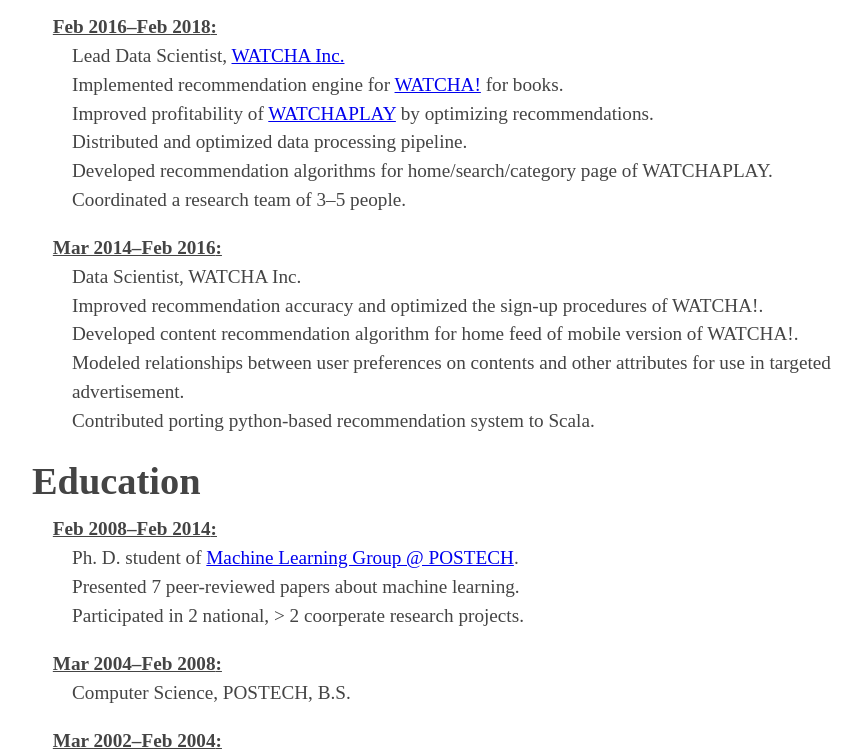
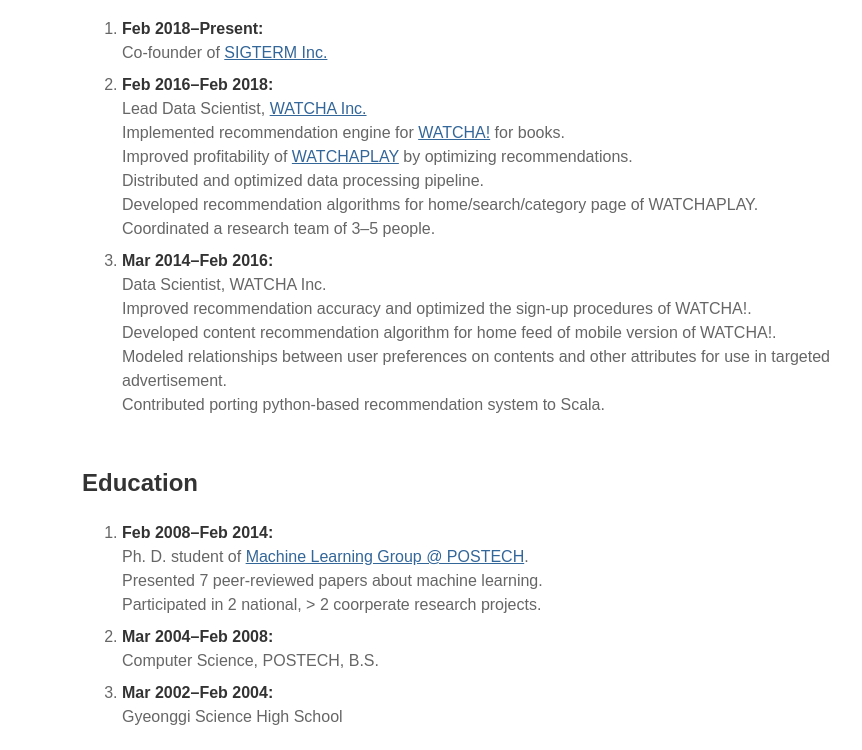
Before and after one commit to e0en/e0en.github.io, a plain HTML site: page index.html in a window 1280 px wide. Shown: the part 388-1138 px from the top of the page, without its empty margins (158-1020 px from the left). Drawn offline with Linux system fonts and the light colour scheme; a script that the page names is missing.

Commit message:
Simplify CSS

```diff
--- a/screen.css
+++ b/screen.css
@@ -1,58 +1,45 @@
-body {
-    margin: 40px auto;
-    padding: 0 10px;
-    max-width: 900px;
-    line-height: 1.5em;
-    font-size: 120%;
-    color: #444;
+html {
+    font-family: sans-serif;
 }
 
-h1, h2, h3 {
-    margin-bottom: 0.5em;
+body {
+    margin: 0 auto;
+    padding: 1em 1em;
+    max-width: 50em;
+    line-height: 1.5;
+    color: #666;
 }
 
-h1 {
-    margin-top: 0;
-    font-size: 4em;
+a {
+    color: #369;
 }
 
-h2 {
-    font-size: 2em;
+h1, h2 {
+    margin-top: 1em;
+    padding-top: 1em;
 }
 
-h3 {
-    font-size: 1em;
+h1, h2, h3, .history .duration {
+    color: #333;
 }
 
 #last_name {
     font-weight: normal;
 }
 
-.history li {
-    list-style-type: none;
-    margin-bottom: 1em;
+li {
+    margin-bottom: 0.5em;
 }
 
 .history .duration {
-    margin-left: -1em;
     display: block;
     font-weight: bold;
-    text-decoration: underline;
 }
 
 .history .duration::after {
-    content: ": ";
+    content: ":";
 }
 
 .contact li {
     list-style-type: none;
 }
-
-@media (max-device-width: 500px) {
-    h1 {
-        font-size: 2em;
-    }
-    h2 {
-        font-size: 1.5em;
-    }
-}
```
